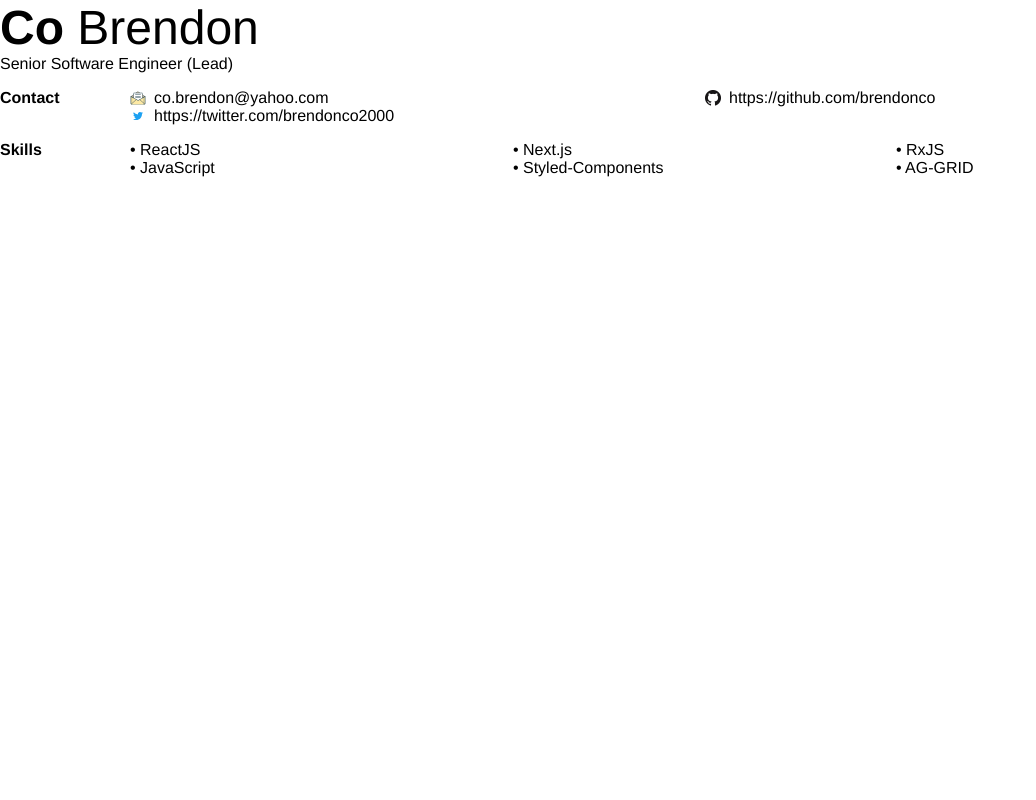
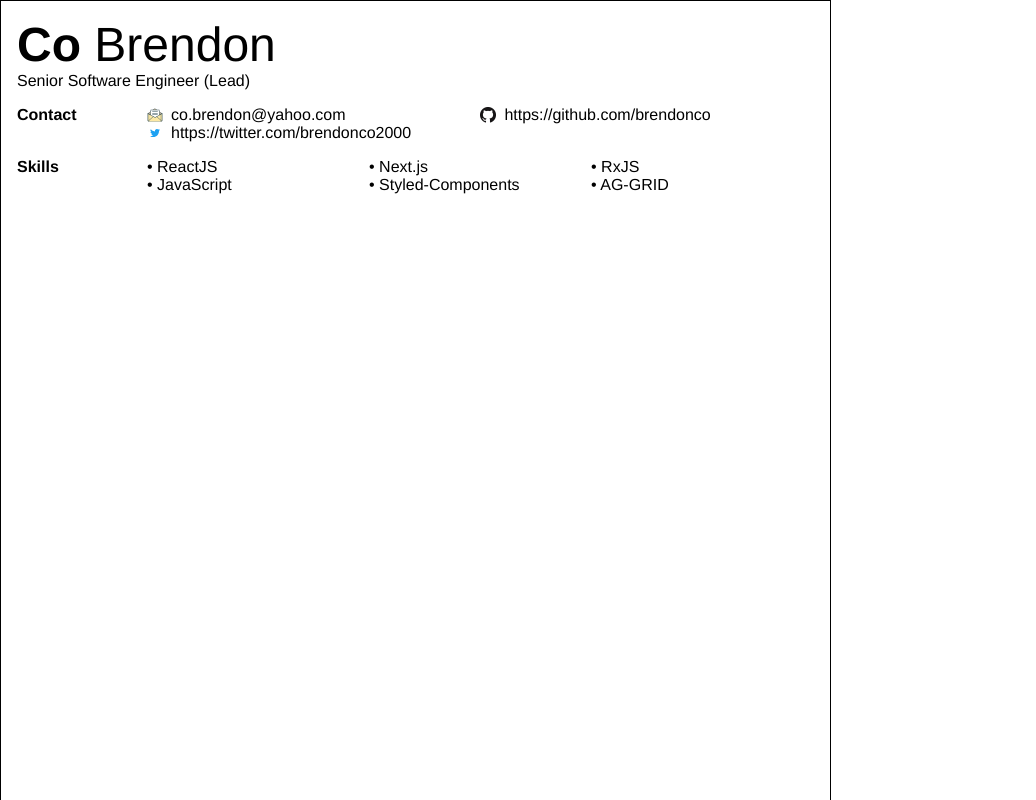
Before and after one commit to brendonco/brendonco.github.io, a Next.js app: page / in a window 1280 px wide. Shown: the top 800 px of the page, without its empty margins (0-1036 px from the left). Built offline with nearby package versions, Linux system fonts and the light colour scheme.

Commit message:
Added A4 page margin

```diff
--- a/components/Resume/index.js
+++ b/components/Resume/index.js
@@ -1,13 +1,14 @@
 import Header from '../Header';
 import Contact from '../Contact';
 import Skills from '../Skills';
+import { ResumeWrapper } from './resume-styled';
 
 const Resume = ({ profile }) => (
-    <>
+    <ResumeWrapper>
         <Header profile={profile} />
         <Contact profile={profile}/>
         <Skills profile={profile} />
-    </>
+    </ResumeWrapper>
 );
 
 export default Resume;
--- /dev/null
+++ b/components/Resume/resume-styled.js
@@ -0,0 +1,8 @@
+import styled from 'styled-components';
+
+export const ResumeWrapper = styled.div`
+    width: 8.3in;
+    height: 11.7in;
+    padding: 1em;
+    border: 1px solid black;
+`;
```
